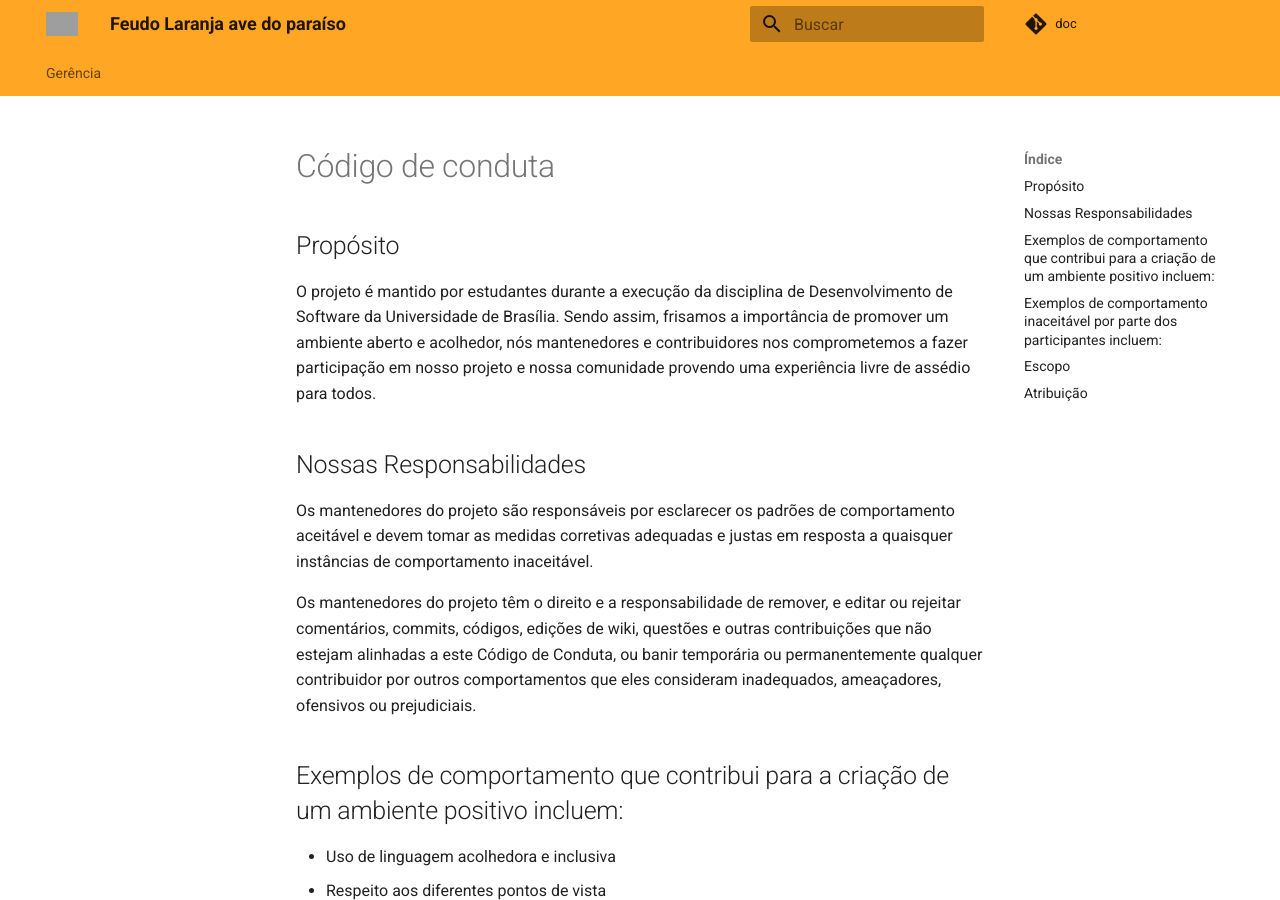
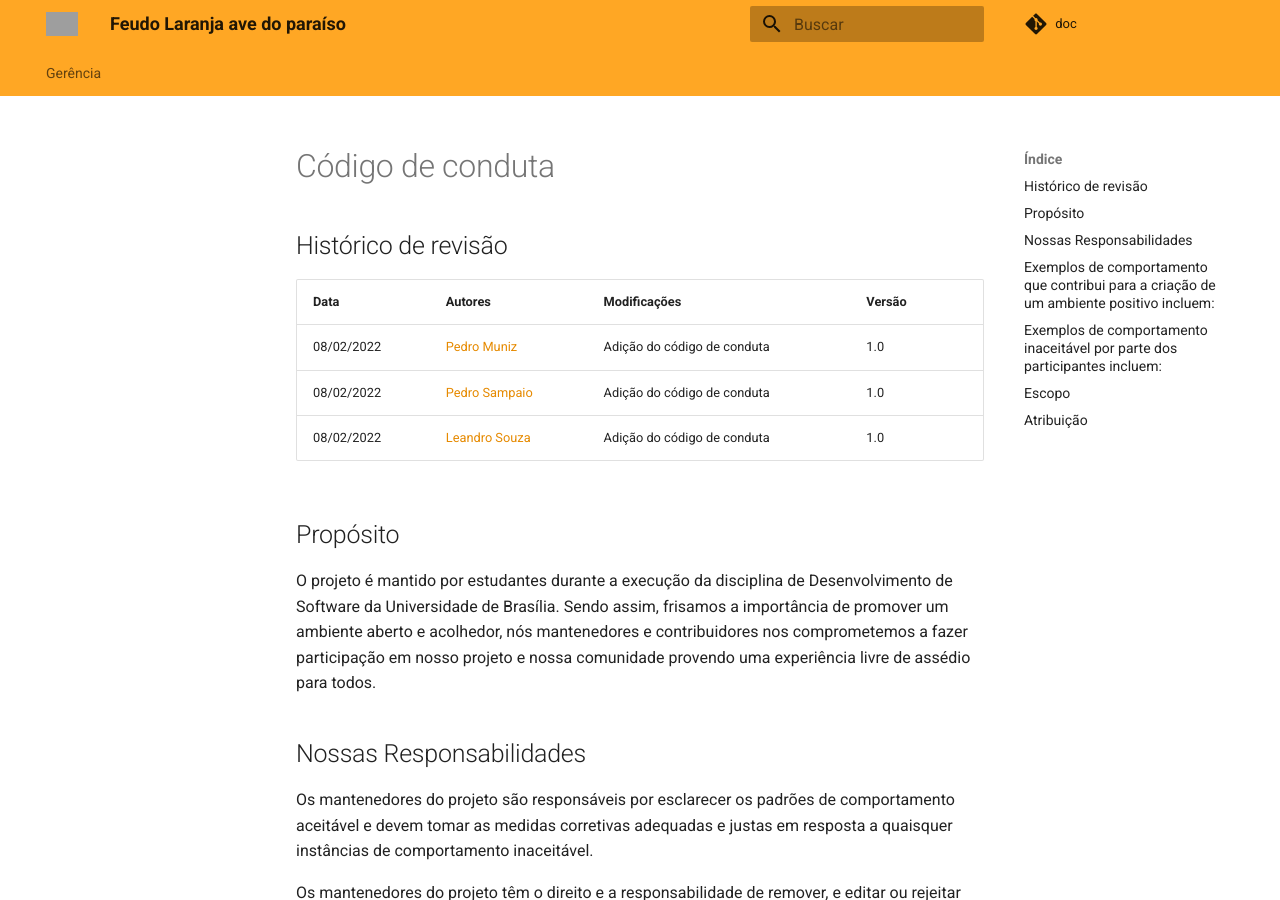
Before and after one commit to Feudo-Laranja-ave-do-paraiso-DS-2021-2/wiki, an MkDocs documentation site: the page built from docs/project/CODE_OF_CONDUCT.md, in a window 1280 px wide and 900 px high. Built offline with MkDocs 1.6.1 and Material for MkDocs 9.7.7, drawn with Linux system fonts in a browser that asks for light colours; comment, search, counter and statistics services are not loaded; grey boxes are pictures that could not be loaded.

Commit message:
Update CODE_OF_CONDUCT
Adição do histórico de revisão

Co-authored-by: Pedro_Sampaio <pedro.sampaio.dias.rocha@gmail.com>
Co-authored-by: Leandro_Souza <leanddrosouzasilva@gmail.com>

```diff
--- a/docs/project/CODE_OF_CONDUCT.md
+++ b/docs/project/CODE_OF_CONDUCT.md
@@ -1,4 +1,12 @@
 # Código de conduta
+
+## Histórico de revisão
+
+| Data       | Autores                                      | Modificações                      | Versão |
+| ---------- | -------------------------------------------- | --------------------------------- | ------ |
+| 08/02/2022 | [Pedro Muniz](https://github.com/PedroFMuniz)| Adição do código de conduta       |   1.0  |
+| 08/02/2022 | [Pedro Sampaio](https://github.com/PedroSampaioDias)| Adição do código de conduta       |   1.0  |
+| 08/02/2022 | [Leandro Souza](https://github.com/Leanddro13)| Adição do código de conduta       |   1.0  |
 
 ## Propósito
 
```
